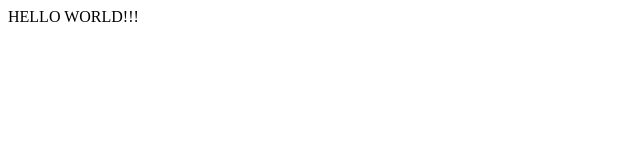
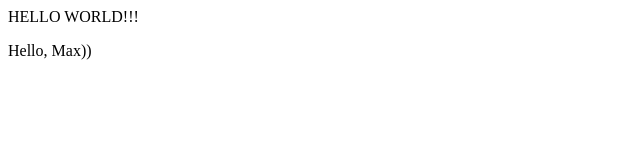
Before and after one commit to osypenko13/osypenko13.github.io, a plain HTML site: page index.html in a window 1280 px wide. Shown: the full height of the page, 0-640 px from the left. Drawn offline with Linux system fonts and the light colour scheme.

Commit message:
vasya loh

```diff
--- a/index.html
+++ b/index.html
@@ -1,3 +1,6 @@
 <html>
-<body>HELLO WORLD!!!</body>
+<body>HELLO WORLD!!!
+<p>Hello, Max))</p>
+</body>
+
 </html>
```
